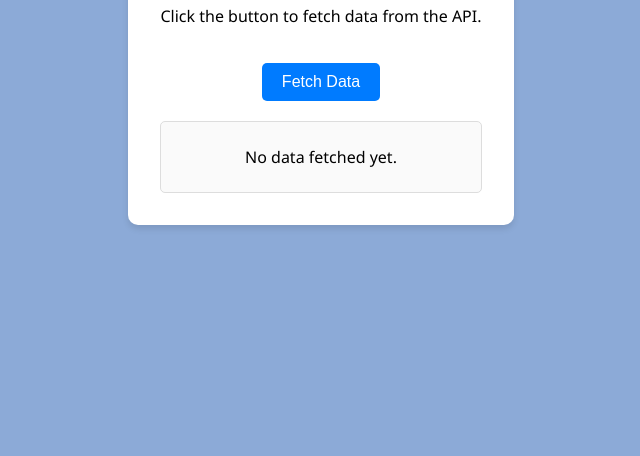
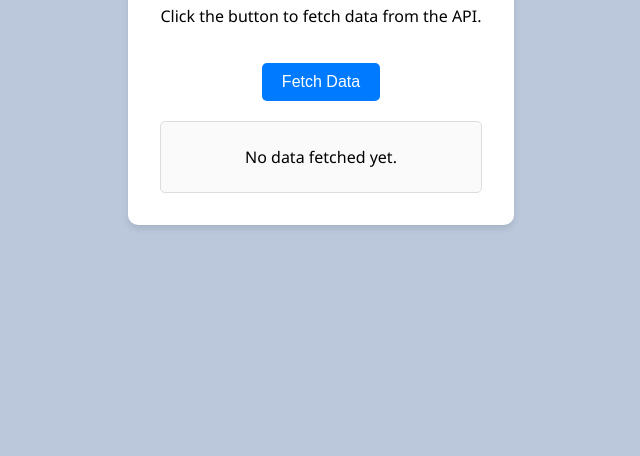
Before and after one commit to fatmaahhmed/argocd, a plain HTML site: page client/index.html in a window 1280 px wide. Shown: the part 344-800 px from the top of the page, without its empty margins (319-959 px from the left). Drawn offline with Linux system fonts and the light colour scheme.

Commit message:
feat: Update background color in index.html and remove unnecessary whitespace in server.js

```diff
--- a/api/server.js
+++ b/api/server.js
@@ -12,7 +12,6 @@ app.get('/api/hello', (req, res) => {
     hostname: process.env.HOSTNAME || 'unknown'
   });
 });
-
 app.listen(port, () => {
   console.log(`API listening on port ${port}`);
 });
--- a/client/index.html
+++ b/client/index.html
@@ -12,7 +12,7 @@
             align-items: center;
             justify-content: center;
             height: 100vh;
-            background-color: #8caad7;
+            background-color: #bbc8dc;
             margin: 0;
         }
         .container {
```
